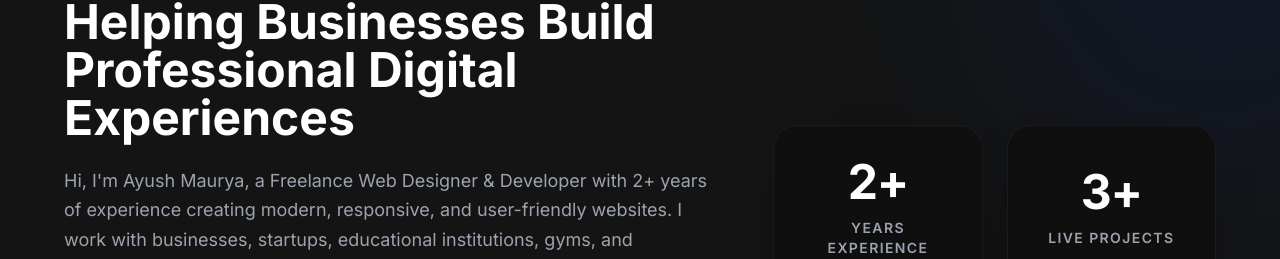
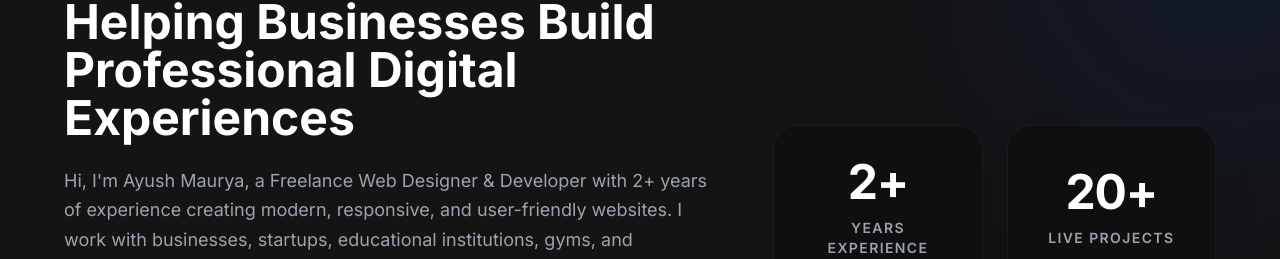
Before and after one commit to saumy-31/ayush-portfolio, a React (Vite) app: page / in a window 1280 px wide. Shown: the part 952-1211 px from the top of the page. Built offline with nearby package versions, Linux system fonts and the light colour scheme; the HTML template or start-up script is replaced by a standard one.

Commit message:
Update about section

```diff
--- a/src/App.jsx
+++ b/src/App.jsx
@@ -189,7 +189,7 @@ function Hero() {
 function About() {
   const stats = [
     { value: "2+", label: "Years Experience" },
-    { value: "3+", label: "Live Projects" },
+    { value: "20+", label: "Live Projects" },
     { value: "100%", label: "Responsive Design" },
     { value: "24/7", label: "Support" }
   ];
```
